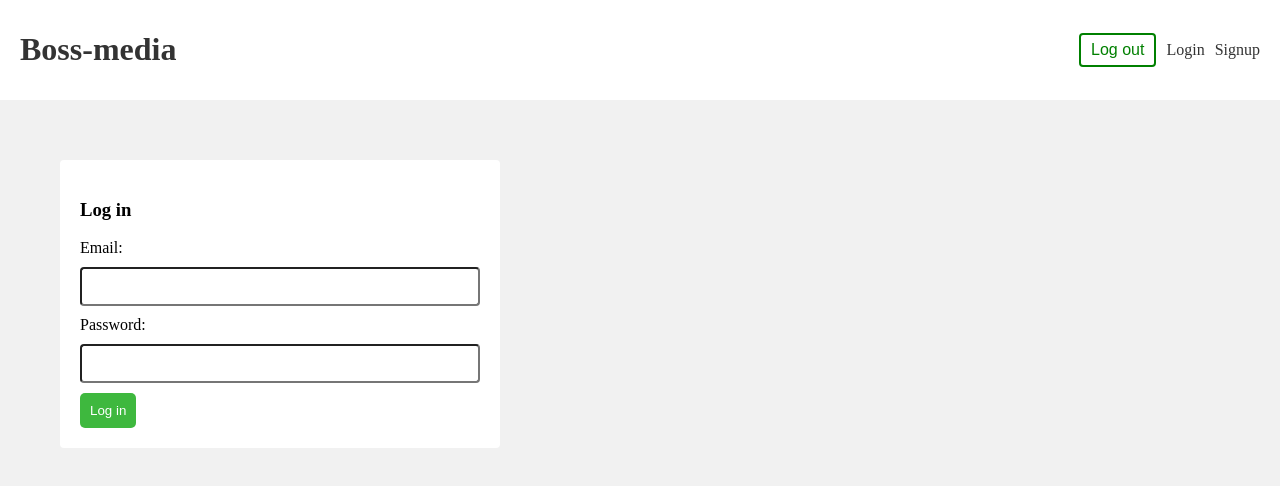
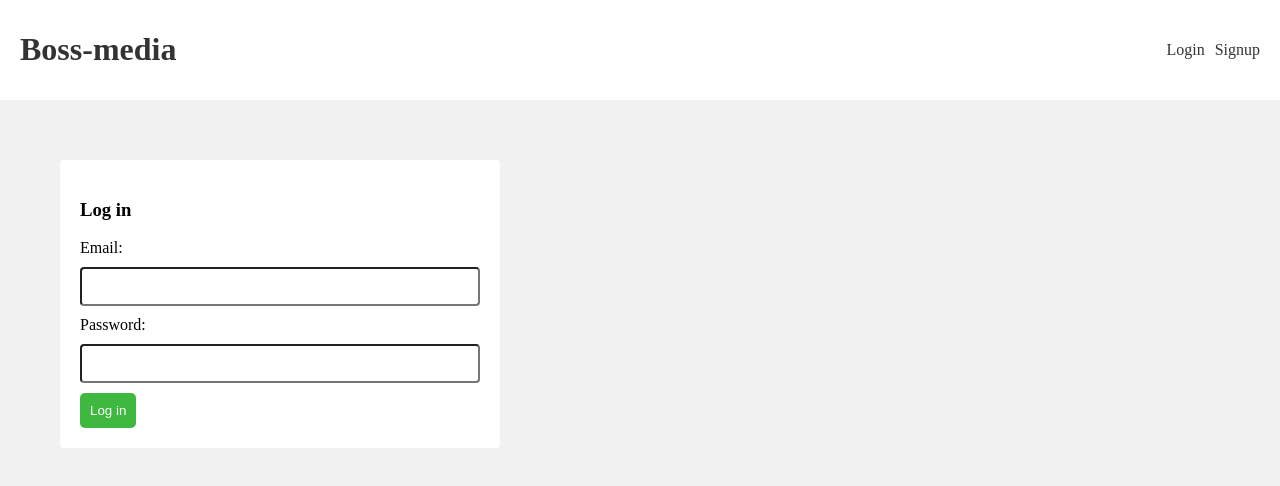
Before and after one commit to chas-academy/u09-fullstack-js-ArianAFK, a React (Create React App) app in the folder frontend/: page /login in a window 1280 px wide. Shown: the top 486 px of the page. Built offline with nearby package versions, Linux system fonts and the light colour scheme.

Commit message:
user status stay on refresh in frontend

```diff
--- a/frontend/src/components/Navbar.js
+++ b/frontend/src/components/Navbar.js
@@ -1,8 +1,10 @@
 import { Link } from 'react-router-dom'
 import { useLogout } from '../hooks/useLogout'
+import { useAuthContext } from "../hooks/useAuthContext";
 
 const Navbar = () => {
     const { logout } = useLogout()
+    const { user } = useAuthContext()
 
     const handleClick = () => {
         logout()
@@ -15,13 +17,18 @@
                     <h1>Boss-media</h1>
                 </Link>
                 <nav>
+                    {user && (
                         <div>
+                            <span>{user.email}</span>
                             <button onClick={handleClick}>Log out</button>
                         </div>
+                    )}
+                    {!user && (
                         <div>
                             <Link to="/login">Login</Link>
                             <Link to="/signup">Signup</Link>
                         </div>
+                    )}
                 </nav>
             </div>
         </header>
--- a/frontend/src/context/AuthContext.js
+++ b/frontend/src/context/AuthContext.js
@@ -1,4 +1,4 @@
-import { createContext, useReducer } from 'react'
+import { createContext, useReducer, useEffect } from 'react'
 
 export const AuthContext = createContext()
 
@@ -18,6 +18,14 @@
         user: null
     })
 
+    useEffect(() => {
+        const user = JSON.parse(localStorage.getItem('user'))
+
+        if (user) {
+            dispatch({ type: 'LOGIN', payload: user })
+        }
+    }, [])
+
     console.log('AuthContext state: ', state)
 
     return (
```
Lines whose indentation alone changed are shown as unchanged.
